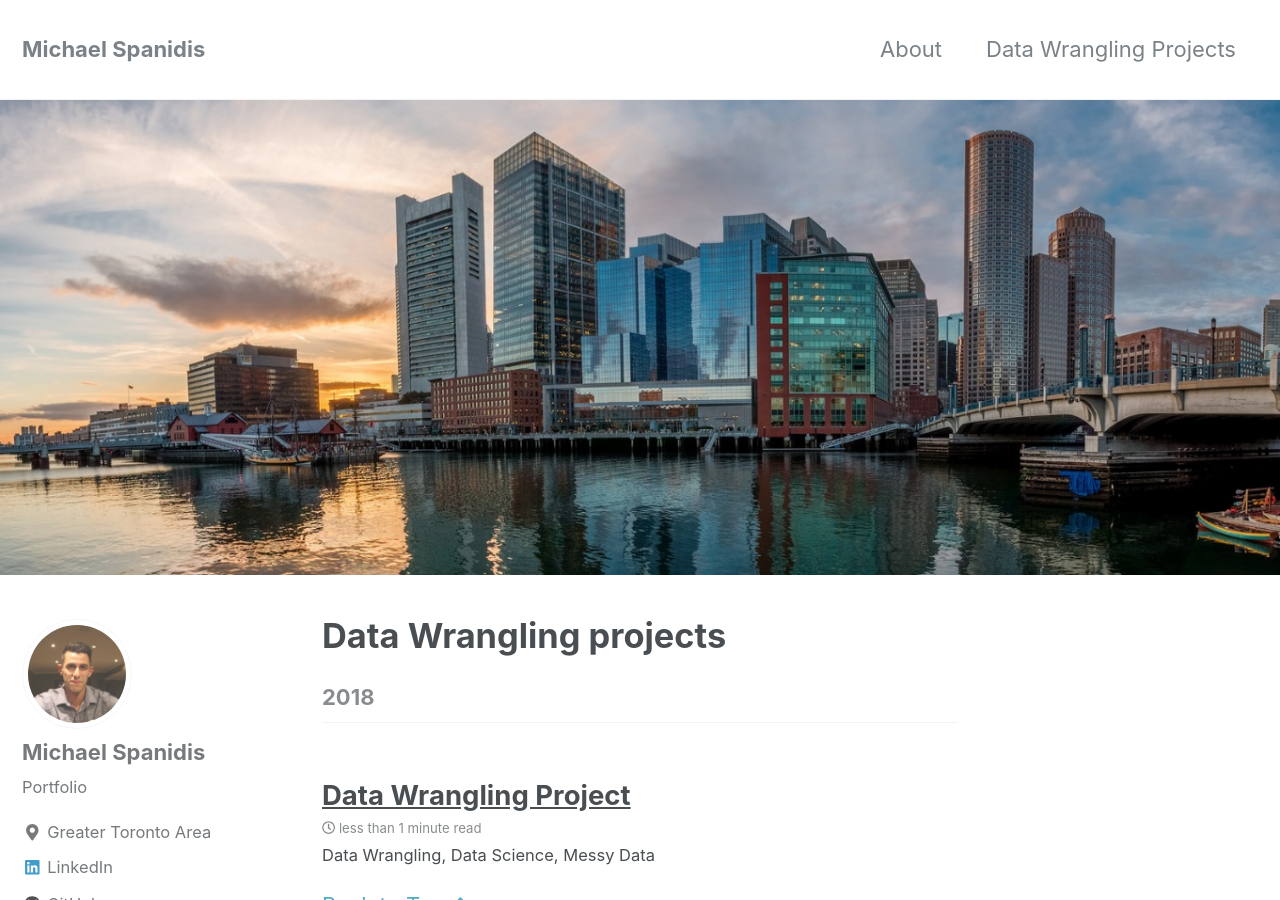
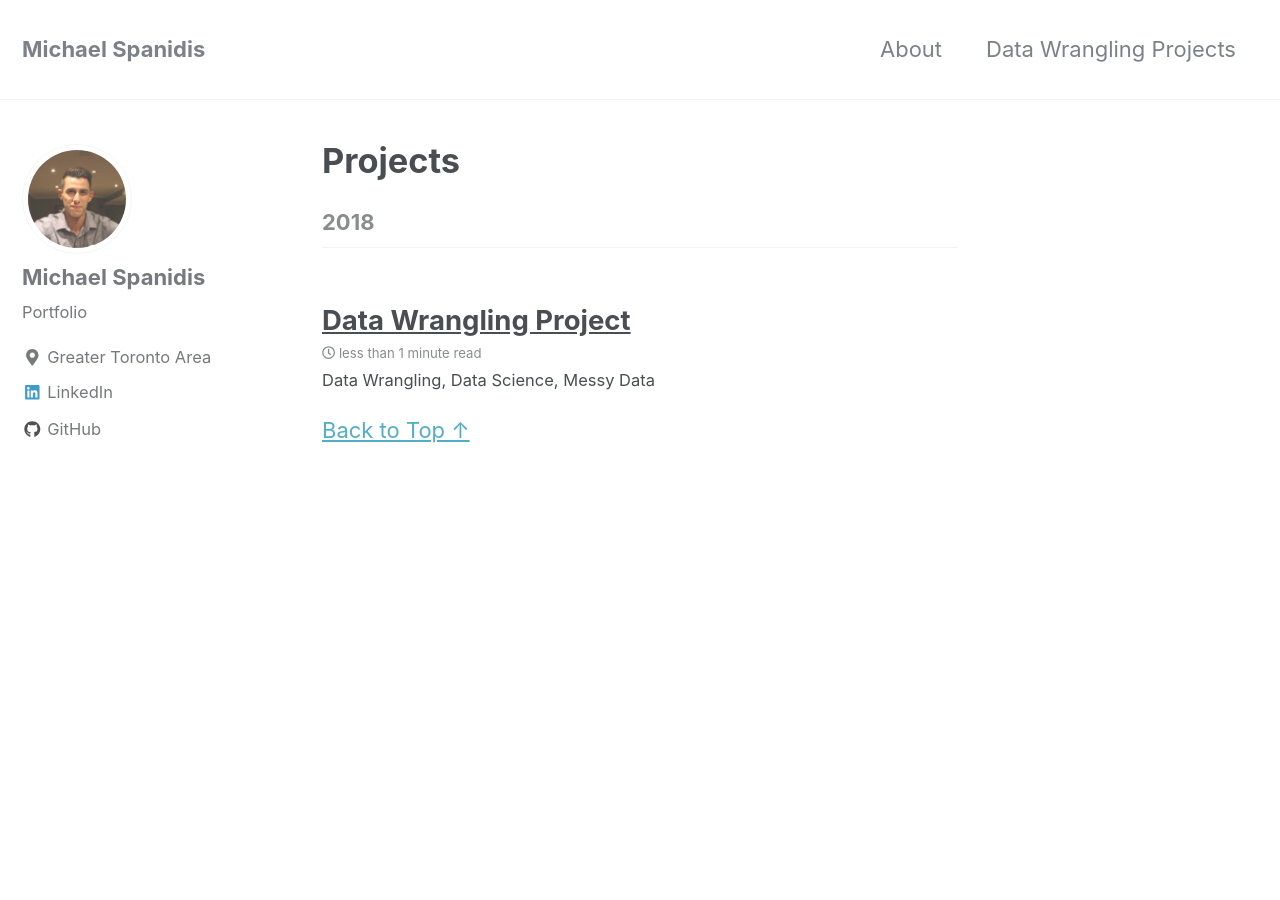
Before and after one commit to michaelspanidis/michaelspanidis.github.io, a Jekyll site: the page built from _pages/machinelearning.md, in a window 1280 px wide and 900 px high. Built offline with Jekyll 4.4.1, drawn with Linux system fonts in a browser that asks for light colours; nearby versions of some CDN libraries.

Commit message:
changes5

```diff
--- a/_pages/machinelearning.md
+++ b/_pages/machinelearning.md
@@ -1,8 +1,6 @@
 ---
 layout: posts
 permalink: /data-wrangling/
-title: "Data Wrangling projects"
+title: "Projects"
 author_profile: true
-header:
-  image: "/images/fort point.png"
 ---
```
